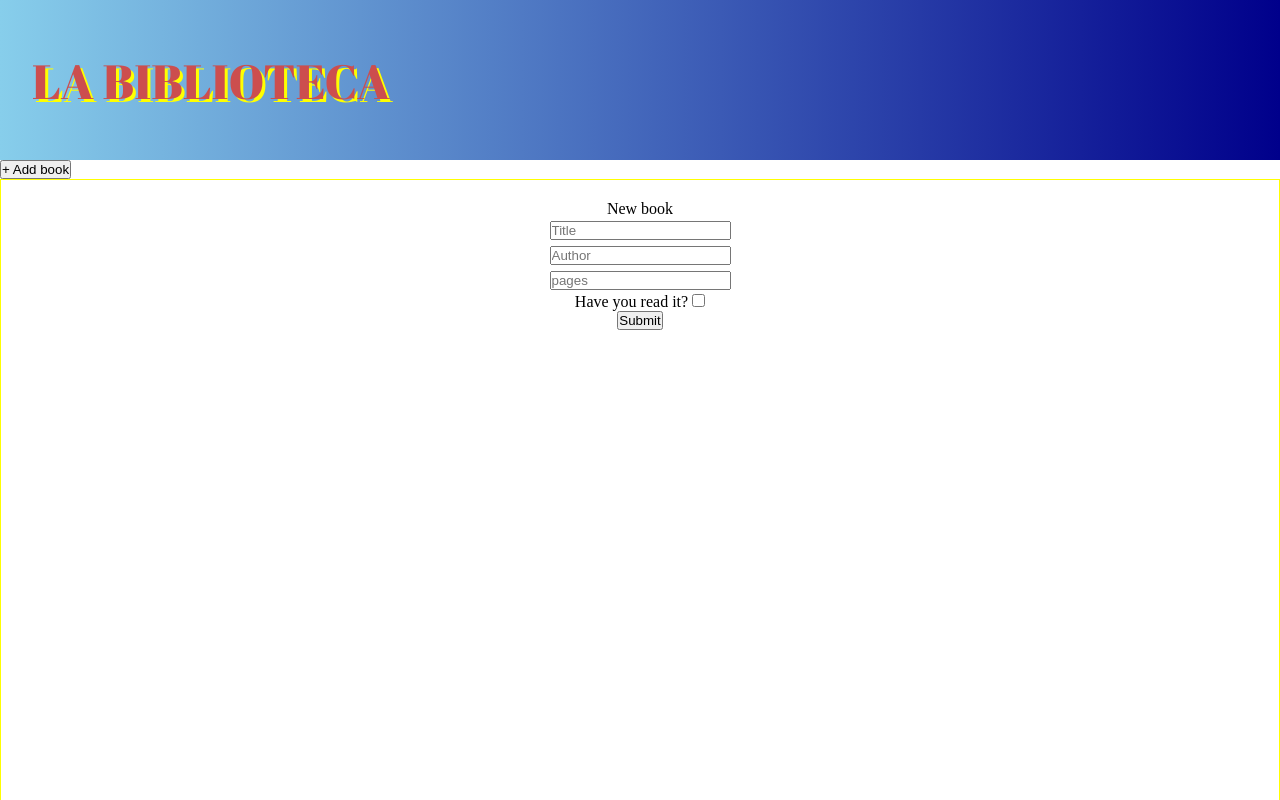
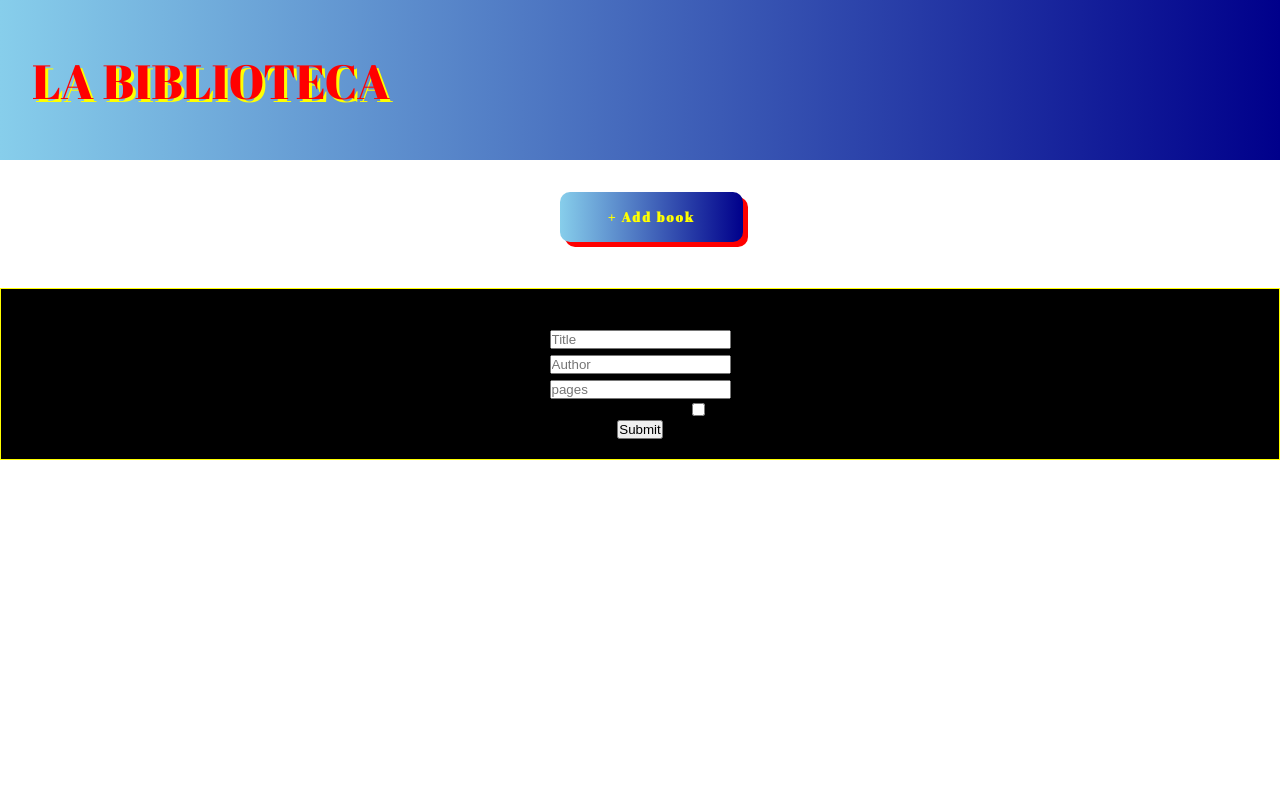
Before and after one commit to nickonyi/Library, a plain HTML site: page index.html in a window 1280 px wide. Both pictures are taken after a click on the button "+ Add book". Shown: the top 800 px of the page. Drawn offline with Linux system fonts and the light colour scheme; a web font is replaced by a local one.

Commit message:
project Library

```diff
--- a/index.html
+++ b/index.html
@@ -7,7 +7,7 @@
     <meta name="viewport" content="width=device-width, initial-scale=1.0">
     <link rel="preconnect" href="https://fonts.googleapis.com">
     <link rel="preconnect" href="https://fonts.gstatic.com" crossorigin>
-    <link href="https://fonts.googleapis.com/css2?family=Abril+Fatface&family=Barlow:ital,wght@0,200;0,400;0,500;0,600;1,300&family=Bellefair&family=Ceviche+One&family=Concert+One&family=Cormorant+SC:wght@300;400;500;600;700&family=Kumbh+Sans:wght@400;700&family=Lexend+Deca:wght@100;200;300;400;500;600;700;800;900&family=Lobster&family=Montserrat:ital,wght@0,100;1,100&family=Odibee+Sans&family=Open+Sans:wght@400;700&family=Oswald:wght@200;300;500&family=Rubik+Vinyl&display=swap"
+    <link href="https://fonts.googleapis.com/css2?family=Abril+Fatface&family=Barlow:ital,wght@0,200;0,400;0,500;0,600;1,300&family=Bellefair&family=Ceviche+One&family=Concert+One&family=Corinthia:wght@400;700&family=Cormorant+SC:wght@300;400;500;600;700&family=Kumbh+Sans:wght@400;700&family=Lexend+Deca:wght@100;200;300;400;500;600;700;800;900&family=Lobster&family=Montserrat:ital,wght@0,100;1,100&family=Odibee+Sans&family=Open+Sans:wght@400;700&family=Oswald:wght@200;300;500&family=Rubik+Vinyl&display=swap"
         rel="stylesheet">
     <link rel="stylesheet" href="./style.css">
     <script defer src="./index.js"></script>
--- a/style.css
+++ b/style.css
@@ -10,10 +10,12 @@
     border: 1px solid yellow;
     height: 15vh;
     padding: 20px;
-    height: 100vh;
+    height: 100%;
     width: 100%;
     overflow: auto;
-    z-index: 1;
+    z-index: 100;
+    margin-top: 8rem;
+    background: black;
 }
 
 .book-lib {
@@ -28,7 +30,7 @@
 .logo {
     font-family: 'Abril Fatface', cursive;
     font-size: 3rem;
-    color: rgb(204, 78, 78);
+    color: red;
     text-transform: uppercase;
     text-shadow: 3px 3px yellow;
 }
@@ -36,3 +38,22 @@
 form>p {
     padding-block: 3px;
 }
+
+#new-btn-container {
+    position: absolute;
+    margin-top: 2rem;
+    left: 35rem;
+}
+
+#new-btn {
+    padding-inline: 3rem;
+    padding-block: 1rem;
+    border-radius: 10px;
+    box-shadow: 5px 5px red;
+    border: none;
+    background-image: linear-gradient(to right, skyblue, darkblue);
+    font-weight: 700;
+    color: yellow;
+    font-family: 'Abril Fatface', cursive;
+    letter-spacing: 2px;
+}
```
